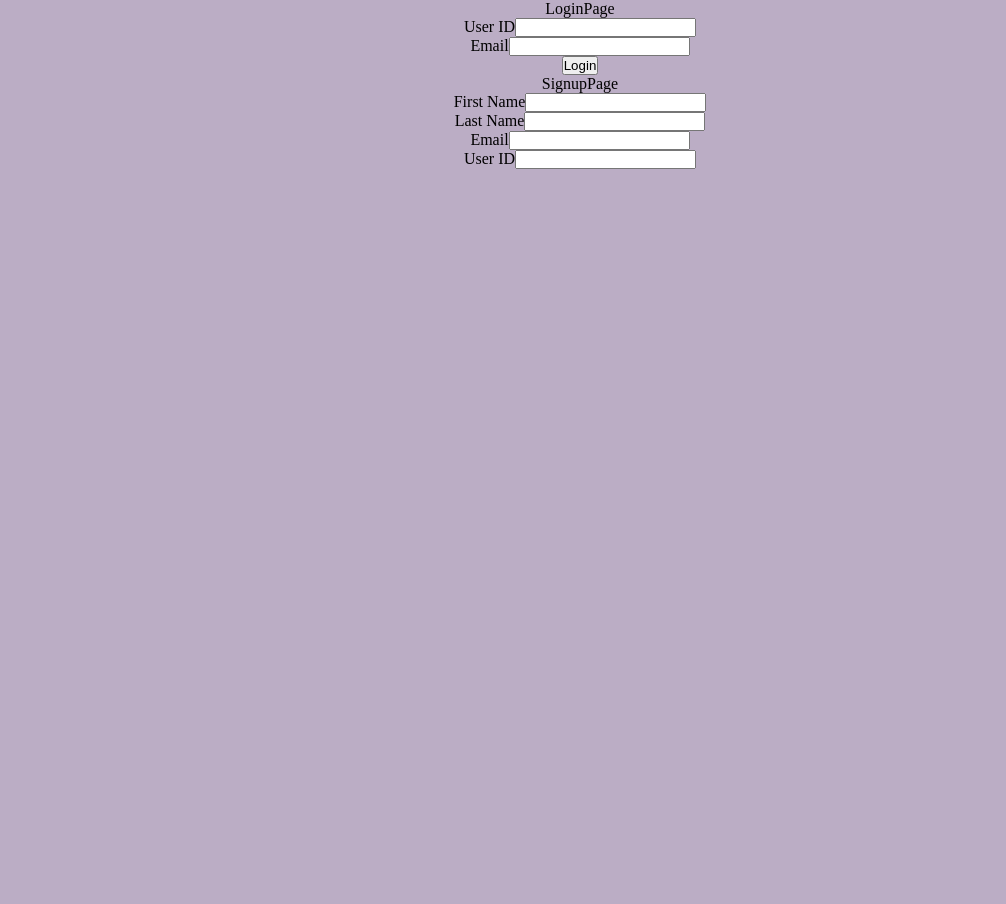
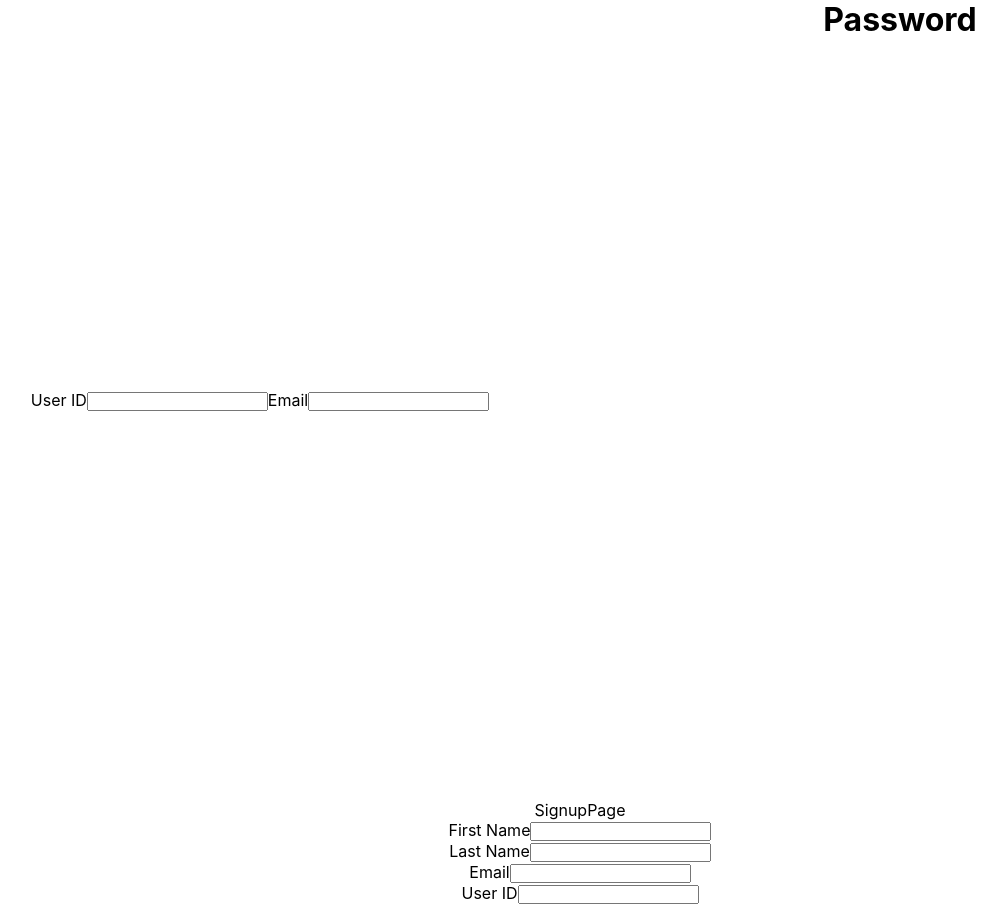
Before and after one commit to infuman69/Graphical-Password-Authentication, a React (Create React App) app in the folder graphpassclient/: page / in a window 1280 px wide. Shown: the whole page, without its empty margins (60-1066 px from the left). Before the commit the page ends 800 px from the top, so only its background shows below. Built offline with nearby package versions, Linux system fonts and the light colour scheme.

Commit message:
styled login page

```diff
--- a/graphpassclient/src/Components/LoginPage/LoginPage.css
+++ b/graphpassclient/src/Components/LoginPage/LoginPage.css
@@ -1,8 +1,14 @@
- body{
-     margin: 0;
-     padding: 0;
-     font-family: Copperplate;
-     background: rgba(180, 165, 191, 0.9);
-     height: 100vh;
-     overflow: hidden;
-    }
+.LoginCont {
+  height: 100vh;
+  width: 100%;
+  display: flex;
+}
+.userdetails {
+  width: 50vw;
+  display: flex;
+  align-items: center;
+  justify-content: center;
+}
+.password {
+  width: 50vw;
+}
--- a/graphpassclient/src/Components/LoginPage/LoginPage.jsx
+++ b/graphpassclient/src/Components/LoginPage/LoginPage.jsx
@@ -3,21 +3,23 @@ import "./LoginPage.css"
 
 const LoginPage = () => {
   return (
-    <div>LoginPage
+    <div className="LoginCont">
+        <div className="userdetails">
 
-
-      <div>
+            <div className='userinput'>
                 <label htmlFor="username">User ID</label>
                 <input type="text" name="username" id="username" />
             </div>
 
-      <div>
+            <div className='userinput'>
             <label htmlFor="email">Email</label>
             <input type="text" name="email" id="email" />
             </div>
 
-      <button type="submit">Login</button>
-
+        </div>
+        <div className="password">
+            <h1>Password</h1>
+        </div>
     </div>
   )
 }
```
Lines whose indentation alone changed are shown as unchanged.
